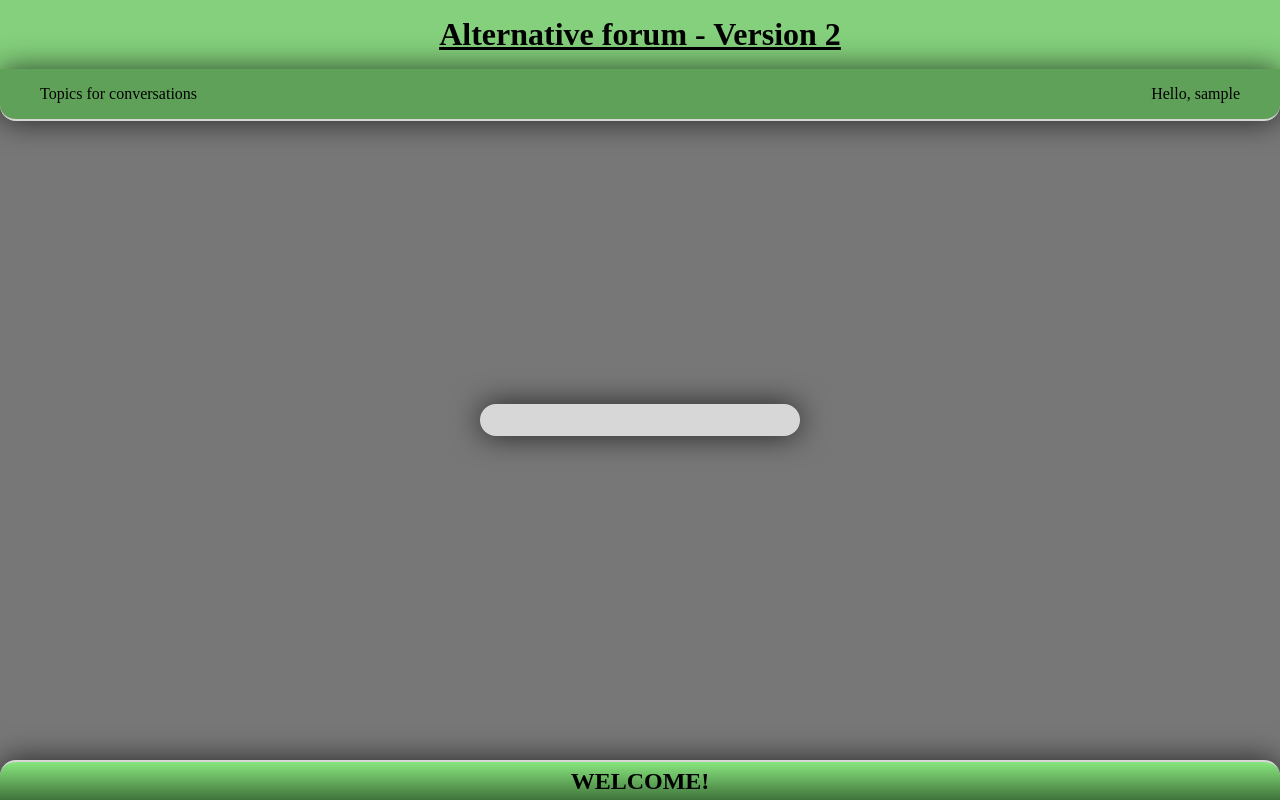
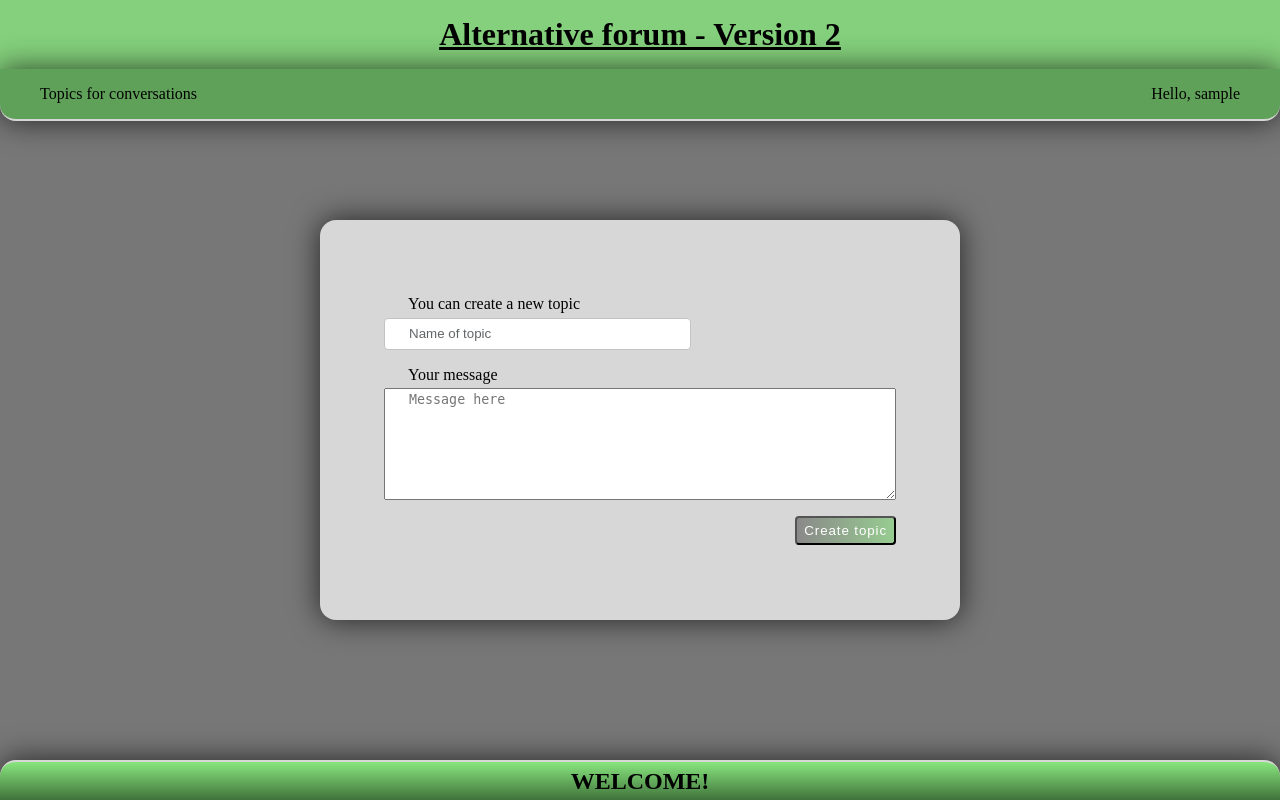
Before and after one commit to AntonSot-Github/Learning-PHP, a PHP site: page /?do=createTopic in a window 1280 px wide. Run offline with PHP 8.4, Linux system fonts and the light colour scheme; the visitor is signed in with stand-in values (Sample User, id 1).

Commit message:
was working with front-part

```diff
--- a/My.alt.forum_2/css/style.css
+++ b/My.alt.forum_2/css/style.css
@@ -70,6 +70,10 @@
   background-position: right center;
   color: #0f0d0d;
   text-decoration: none;
+}
+
+.btn-topic {
+  align-self: flex-end;
 }
 
 .nav {
@@ -176,7 +180,7 @@
   transform: scaleX(1);
 }
 
-.form-registration, .form-login {
+.form-registration, .form-login, .form-topic {
   position: relative;
   background-color: #d8d7d7;
   height: 50vh;
@@ -190,7 +194,7 @@
   transition: all 1s;
   box-shadow: 0 0 30px rgba(0, 0, 0, 0.7);
 }
-.form-registration__success, .form-registration__error, .form-registration__question, .form-login__success, .form-login__error, .form-login__question {
+.form-registration__success, .form-registration__error, .form-registration__question, .form-login__success, .form-login__error, .form-login__question, .form-topic__success, .form-topic__error, .form-topic__question {
   position: absolute;
   margin-left: 0 auto;
   top: 10%;
@@ -202,23 +206,67 @@
   text-align: center;
   width: 30%;
 }
-.form-registration__success, .form-registration__error, .form-login__success, .form-login__error {
+.form-registration__success, .form-registration__error, .form-login__success, .form-login__error, .form-topic__success, .form-topic__error {
   border: 1px solid green;
 }
-.form-registration__error, .form-login__error {
+.form-registration__error, .form-login__error, .form-topic__error {
   border: 1px solid red;
 }
-.form-registration__question, .form-login__question {
+.form-registration__question, .form-login__question, .form-topic__question {
   margin-bottom: 1rem;
 }
-.form-registration form, .form-login form {
+.form-registration form, .form-login form, .form-topic form {
   position: relative;
   display: flex;
   flex-direction: column;
   width: 35%;
   transition: all 0.5s;
 }
-.form-registration form input, .form-login form input {
+
+.form-login {
+  padding-top: 4.5%;
+}
+
+.form-topic {
+  display: flex;
+  flex-direction: column;
+  align-content: center;
+  justify-content: center;
+}
+.form-topic p {
+  text-align: center;
+  position: absolute;
+  left: 50%;
+  top: 40%;
+  transform: translate(-50%, 50%);
+}
+.form-topic__box {
+  width: 80%;
+  margin: 0 auto;
+}
+.form-topic__box form {
+  height: -moz-max-content;
+  height: max-content;
+  width: 100%;
+}
+.form-topic__box label {
+  padding-left: 1.5rem;
+}
+.form-topic__box textarea {
+  margin-top: 0.3rem;
+  padding: 0.2rem;
+  height: 7rem;
+  white-space: pre-wrap;
+  margin-bottom: 1rem;
+}
+.form-topic__box textarea::-moz-placeholder {
+  padding-left: 1.3rem;
+}
+.form-topic__box textarea::placeholder {
+  padding-left: 1.3rem;
+}
+
+.form-input {
   position: relative;
   outline: none;
   align-self: center;
@@ -228,48 +276,43 @@
   padding-left: 24px;
   border-radius: 0.25rem;
   border: 1px solid #c5c2c2;
-  background-size: 16px;
-  background-color: white;
-  background-clip: padding-box;
   transition: all 0.3s ease-in-out;
 }
-.form-registration form input:-webkit-autofill, .form-login form input:-webkit-autofill {
-  background-color: transparent !important;
-  box-shadow: 0 0 0px 1000px white inset;
-}
-.form-registration form input:autofill, .form-login form input:autofill {
-  background-color: transparent !important;
-  box-shadow: 0 0 0px 1000px white inset;
-}
-.form-registration form input:focus, .form-login form input:focus {
+.form-input:focus {
   box-shadow: 0 0 5px 0.3rem rgba(136, 230, 126, 0.5);
   border: 1px solid #000000;
 }
-.form-registration form input:hover, .form-login form input:hover {
+.form-input:hover {
   box-shadow: 0 0 5px 0.3rem rgba(136, 230, 126, 0.5);
 }
-.form-registration form input::-moz-placeholder, .form-login form input::-moz-placeholder {
+.form-input::-moz-placeholder {
   color: #212529;
   opacity: 0.7;
 }
-.form-registration form input::placeholder, .form-login form input::placeholder {
+.form-input::placeholder {
   color: #212529;
   opacity: 0.7;
 }
-
-.form-login {
-  padding-top: 4.5%;
-}
-
 .form-input__name {
   background: url("../icon/name.png") no-repeat 4px center;
+  background-color: white;
+  background-size: 16px;
 }
 .form-input__password {
-  background: url("../icon/password.png") no-repeat 6.5px center;
+  background: url("../icon/password.png") no-repeat 6px center;
   background-size: 14px !important;
+  background-color: white;
 }
 .form-input__email {
   background: url("../icon/email.png") no-repeat 4px center;
+  background-color: white;
+  background-size: 16px;
+}
+.form-input__topic {
+  align-self: flex-start;
+  width: 60%;
+  padding-left: 1.5rem;
+  margin-top: 0.3rem;
 }
 
 * {
@@ -312,7 +355,7 @@ body {
   text-shadow: 0px 0px 4px #33bc24;
 }
 
-.msg, .topic {
+.msg {
   align-self: center;
   display: flex;
   text-align: center;
--- a/My.alt.forum_2/incs/functions.php
+++ b/My.alt.forum_2/incs/functions.php
@@ -3,7 +3,7 @@ session_start();
 require_once __DIR__ . "/db.php";
 
 if(isset($_SESSION['user'])){
-    $user = $_SESSION['user'];
+    $userName = $_SESSION['user'];
 }
 
 function dump($data){
@@ -69,8 +69,37 @@ function login($name, $logPass): bool
     // Проверяем пароль
     if ($user && password_verify($logPass, $user['password'])){
         $_SESSION['user'] = $user['name'];
+        $_SESSION['user_id'] = $user['user_id'];
         return true;
     } else {
         return false;
     }
 }
+
+//Topic add
+function createTopic($userId, $topicName): bool
+{
+    global $db;
+    $stmt = mysqli_prepare($db, "INSERT INTO `topics` (by_user_id, topic_name) VALUES (?, ?)");
+    mysqli_stmt_bind_param($stmt, "is", $userId, $topicName);
+
+    if (mysqli_stmt_execute($stmt)) {
+        return true;
+    } else {
+        return false;
+    }
+}
+
+
+/*
+Array
+(
+    [user_id] => 48
+    [name] => Garrett Grant
+    [tel] =>
+    [password] => $2y$10$emfsoX2L2UqSHdRBD9/aK.RhR7hbdCSPLQouBYs/wwql6d9rn7QGu
+    [email] => xefaneba@mailinator.com
+    [role] => 2
+    [reg_time_at] => 2024-11-04 19:19:42
+)
+*/
--- a/My.alt.forum_2/index.php
+++ b/My.alt.forum_2/index.php
@@ -5,6 +5,12 @@
     $topics = [];
 
 
+
+    if($_SERVER['REQUEST_METHOD'] == 'POST'){
+        if(isset($_POST['topicName']) && !empty($_POST['topicName'])){
+            createTopic($_SESSION['user_id'], $_POST['topicName']);
+        }
+    }
 ?>
 
 
@@ -17,17 +23,24 @@
             <div class="msg
             <?php echo ((isset($_GET['do']) && $_GET['do'] == 'createTopic') ? 'no-display' : 'display')?>">
 
-                <p>There is no any topics yet</p>
+                <p>There are no any conversations yet</p>
                 <a class="link btn btn-grad btn-msg" href="?do=createTopic">Create a new topic</a>
             </div>
         <?php endif; ?>
 
-        <div class="topic <?php echo ((isset($_GET['do']) && $_GET['do'] == 'createTopic') ? 'display' : 'no-display')?>">
+        <div class="form-topic <?php echo ((isset($_GET['do']) && $_GET['do'] == 'createTopic') ? 'display' : 'no-display')?>">
 
             <?php if(isset($_SESSION['user'])): ?>
-                <form>
+                <div class="form-topic__box">
+                    <form method="post" >
 
-                </form>
+                        <label for="topicName">You can create a new topic</label>
+                        <input class="form-input form-input__topic" type="text" name="topicName" id="topicName" placeholder="Name of topic">
+                        <label for="postMsg">Your message</label>
+                        <textarea name="postMsg" id="postMsg" placeholder="Message here"></textarea>
+                        <button class="btn btn-grad btn-topic" type="submit">Create topic</button>
+                    </form>
+                </div>
 
             <?php else: ?>
                     <p>Only autorized users can create new topics. Please log in to our website
--- a/My.alt.forum_2/sass/_btn.sass
+++ b/My.alt.forum_2/sass/_btn.sass
@@ -63,3 +63,6 @@
     background-position: right center
     color: #0f0d0d
     text-decoration: none
+
+.btn-topic
+    align-self: flex-end
--- a/My.alt.forum_2/sass/layout/_form.sass
+++ b/My.alt.forum_2/sass/layout/_form.sass
@@ -1,5 +1,5 @@
 
-.form-registration, .form-login
+.form-registration, .form-login, .form-topic
     position: relative
     background-color: #d8d7d7
     height: 50vh
@@ -34,41 +34,76 @@
         flex-direction: column
         width: 35%
         transition: all .5s
-        input
-            position: relative
-            outline: none //убираем обводку при клике на input
-            align-self: center
-            height: 2rem
-            width: 100%
-            margin-bottom: 1rem
-            padding-left: 24px
-            border-radius: .25rem
-            border: 1px solid #c5c2c2
-            background-size: 16px
-            background-color: white
-            background-clip: padding-box
-            transition: all 0.3s ease-in-out
-            &:autofill
-                background-color: transparent !important
-                box-shadow: 0 0 0px 1000px white inset
-            &:focus
-                box-shadow: 0 0 5px 0.3rem rgba(136, 230, 126, 0.5)
-                border: 1px solid #000000 //в фокусе border становится черным
-            &:hover
-                box-shadow: 0 0 5px 0.3rem rgba(136, 230, 126, 0.5)
-            &::placeholder
-                color: #212529
-                opacity: .7
+
 
 .form-login
     padding-top: 4.5%
 
+.form-topic
+    display: flex
+    flex-direction: column
+    align-content: center
+    justify-content: center
+    p
+        text-align: center
+        position: absolute
+        left: 50%
+        top: 40%
+        transform: translate(-50%, 50%)
+    &__box
+        width: 80%
+        margin: 0 auto
+
+        form
+            height: max-content
+            width: 100%
+        label
+            padding-left: 1.5rem
+        textarea
+            margin-top: .3rem
+            padding: .2rem
+            height: 7rem
+            white-space: pre-wrap
+            margin-bottom: 1rem
+            &::placeholder
+                padding-left: 1.3rem
+
+
+
+
 .form-input
+    position: relative
+    outline: none //убираем обводку при клике на input
+    align-self: center
+    height: 2rem
+    width: 100%
+    margin-bottom: 1rem
+    padding-left: 24px
+    border-radius: .25rem
+    border: 1px solid #c5c2c2
+    transition: all 0.3s ease-in-out
+    &:focus
+        box-shadow: 0 0 5px 0.3rem rgba(136, 230, 126, 0.5)
+        border: 1px solid #000000 //в фокусе border становится черным
+    &:hover
+        box-shadow: 0 0 5px 0.3rem rgba(136, 230, 126, 0.5)
+    &::placeholder
+        color: #212529
+        opacity: .7
     &__name
         background: url('../icon/name.png') no-repeat 4px center
+        background-color: white
+        background-size: 16px
     &__password
-        background: url('../icon/password.png') no-repeat 6.5px center
+        background: url('../icon/password.png') no-repeat 6px center
         background-size: 14px !important
-
+        background-color: white
     &__email
         background: url('../icon/email.png') no-repeat 4px center
+        background-color: white
+        background-size: 16px
+    &__topic
+        align-self: flex-start
+        width: 60%
+        padding-left: 1.5rem
+        margin-top: .3rem
--- a/My.alt.forum_2/sass/style.sass
+++ b/My.alt.forum_2/sass/style.sass
@@ -41,7 +41,7 @@ body
         text-shadow: 0px 0px 4px #33bc24
 
 
-.msg, .topic
+.msg
     align-self: center
     display: flex
     text-align: center
@@ -59,6 +59,7 @@ body
 .msg
     p
         margin-bottom: 1rem
+
 
 
 footer
--- a/My.alt.forum_2/views/header.php
+++ b/My.alt.forum_2/views/header.php
@@ -38,7 +38,7 @@
                 href="<?php if(!isset($_SESSION['user'])){ echo './login.php';} else {echo '#';}?>"
                 class="link dropbtn <?php if(isset($_SESSION['user'])){echo 'btn-user-menu';}?>">
                     <?php if(isset($_SESSION['user'])): ?>
-                        <?php echo 'Hello, ' . "$user"; ?><span></span>
+                        <?php echo 'Hello, ' . "$userName"; ?><span></span>
                     <?php else : ?>
                         Login on site
                     <?php endif; ?>
```
Also changed, not shown: 1 other file.
